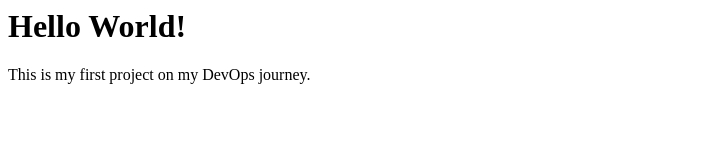
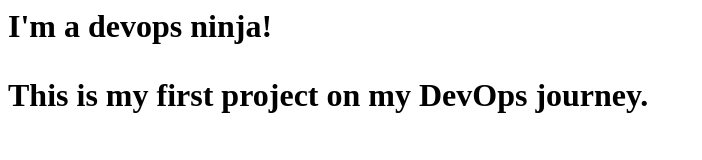
Before and after one commit to Realtee-star/My-first-project, a plain HTML site: page index.html in a window 1280 px wide. Shown: the whole page, without its empty margins (0-702 px from the left). Drawn offline with Linux system fonts and the light colour scheme.

Commit message:
Update index.html

```diff
--- a/index.html
+++ b/index.html
@@ -1,2 +1,2 @@
-<h1>Hello World!</h1>
+ <h1>I'm a devops ninja!
 <p>This is my first project on my DevOps journey.</p>
```
